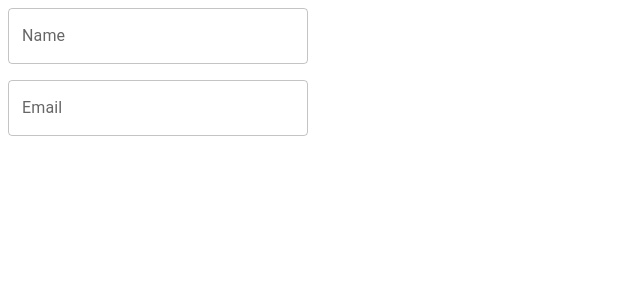
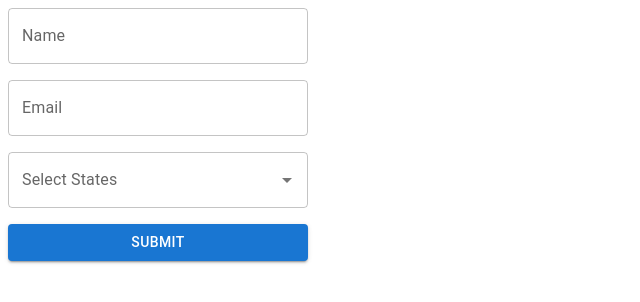
Before and after one commit to baharkeshavarz/react-hook-form-mui-zod-boilerplate, a React (Vite) app: page / in a window 1280 px wide. Shown: the top 302 px of the page, without its empty margins (0-640 px from the left). Built offline with nearby package versions, Linux system fonts and the light colour scheme.

Commit message:
feat:add autocomplete component

```diff
--- /dev/null
+++ b/src/components/RHFAutocomplete.tsx
@@ -0,0 +1,54 @@
+import { Autocomplete, TextField } from "@mui/material";
+import { Controller, FieldValues, Path, useFormContext } from "react-hook-form";
+import { Option } from "../types/option";
+
+type RHFAutocompleteProps<T extends FieldValues> = {
+  name: Path<T>;
+  label: string;
+  options: Option[];
+};
+
+export function RHFAutocomplete<T extends FieldValues>({
+  name,
+  label,
+  options,
+}: RHFAutocompleteProps<T>) {
+  const { control } = useFormContext();
+
+  return (
+    <Controller
+      control={control}
+      name={name}
+      render={({ field: { value, onChange, ref }, fieldState: { error } }) => (
+        <Autocomplete
+          options={options}
+          value={value?.map((id: string) =>
+            options.find((item) => item.id === id)
+          )} // convert ['1', '2'] into [{id: "1", label: "Califonia"}, [{id: "2", label: "Texas"}]
+          getOptionLabel={(option) =>
+            options.find((item) => item.id === option.id)?.label ?? ""
+          } // convert ['1', '2'] into ["Califonia", "Texas"]
+          isOptionEqualToValue={(option, newValue) => option.id === newValue.id}
+          onChange={(_, newValue) => {
+            onChange(newValue?.map((item) => item.id));
+          }}
+          // convert [{id: "1", label: "Califonia"}, [{id: "2", label: "Texas"}] into  ['1', '2']
+          renderInput={(params) => (
+            <TextField
+              {...params}
+              label={label}
+              fullWidth
+              inputRef={ref}
+              error={!!error}
+              helperText={error?.message}
+            />
+          )}
+          disableCloseOnSelect
+          multiple
+        />
+      )}
+    />
+  );
+}
+
+export default RHFAutocomplete;
--- a/src/main.tsx
+++ b/src/main.tsx
@@ -1,9 +1,9 @@
 import { StrictMode } from "react";
 import { createRoot } from "react-dom/client";
-import Users from "./users/components/Users.tsx";
+import UsersProvider from "./users/components/UsersProvider";
 
 createRoot(document.getElementById("root")!).render(
   <StrictMode>
-    <Users />
+    <UsersProvider />
   </StrictMode>
 );
--- /dev/null
+++ b/src/types/option.ts
@@ -0,0 +1,4 @@
+export interface Option {
+  id: string;
+  label: string;
+}
--- a/src/users/components/Users.tsx
+++ b/src/users/components/Users.tsx
@@ -1,18 +1,37 @@
-import { Stack, TextField } from "@mui/material";
-import { useForm } from "react-hook-form";
-import { userSchema, Schema } from "../types/schema";
-import { zodResolver } from "@hookform/resolvers/zod/src/zod.js";
+import { Button, Stack, TextField } from "@mui/material";
+import { SubmitHandler, useFormContext } from "react-hook-form";
+import RHFAutocomplete from "../../components/RHFAutocomplete";
+import { Schema } from "../types/schema";
+import { Option } from "../../types/option";
 
 const Users = () => {
   const {
+    handleSubmit,
     register,
     formState: { errors },
-  } = useForm<Schema>({
-    mode: "all",
-    resolver: zodResolver(userSchema),
-  });
+  } = useFormContext<Schema>();
+
+  const options: Option[] = [
+    {
+      id: "1",
+      label: "Callifornia",
+    },
+    {
+      id: "2",
+      label: "Texas",
+    },
+    {
+      id: "3",
+      label: "Arizona",
+    },
+  ];
+
+  const submitForm: SubmitHandler<Schema> = (data) => {
+    console.log("Submitted data::", data);
+  };
 
   return (
+    <form onSubmit={handleSubmit(submitForm)}>
       <Stack width={300} spacing={2}>
         <TextField
           {...register("name")}
@@ -26,7 +45,18 @@ const Users = () => {
           error={!!errors.email}
           helperText={errors.email?.message}
         />
+
+        <RHFAutocomplete<Schema>
+          options={options}
+          name="states"
+          label="Select States"
+        />
+
+        <Button variant="contained" type="submit">
+          Submit
+        </Button>
       </Stack>
+    </form>
   );
 };
 
--- /dev/null
+++ b/src/users/components/UsersProvider.tsx
@@ -0,0 +1,20 @@
+import { FormProvider, useForm } from "react-hook-form";
+import Users from "./Users";
+import { zodResolver } from "@hookform/resolvers/zod";
+import { Schema } from "zod";
+import { userSchema } from "../types/schema";
+
+const UsersProvider = () => {
+  const methods = useForm<Schema>({
+    mode: "all",
+    resolver: zodResolver(userSchema),
+  });
+
+  return (
+    <FormProvider {...methods}>
+      <Users />
+    </FormProvider>
+  );
+};
+
+export default UsersProvider;
--- a/src/users/types/schema.ts
+++ b/src/users/types/schema.ts
@@ -9,6 +9,7 @@ export const userSchema = z.object({
     .refine((text) => patterns.email.test(text), {
       message: "Email not valid",
     }),
+  states: z.array(z.string()).min(1).max(2),
 });
 
 console.log(userSchema);
```
Also changed, not shown: 1 other file (tests, documents, lock files or other folders). Lines whose indentation alone changed are shown as unchanged.
